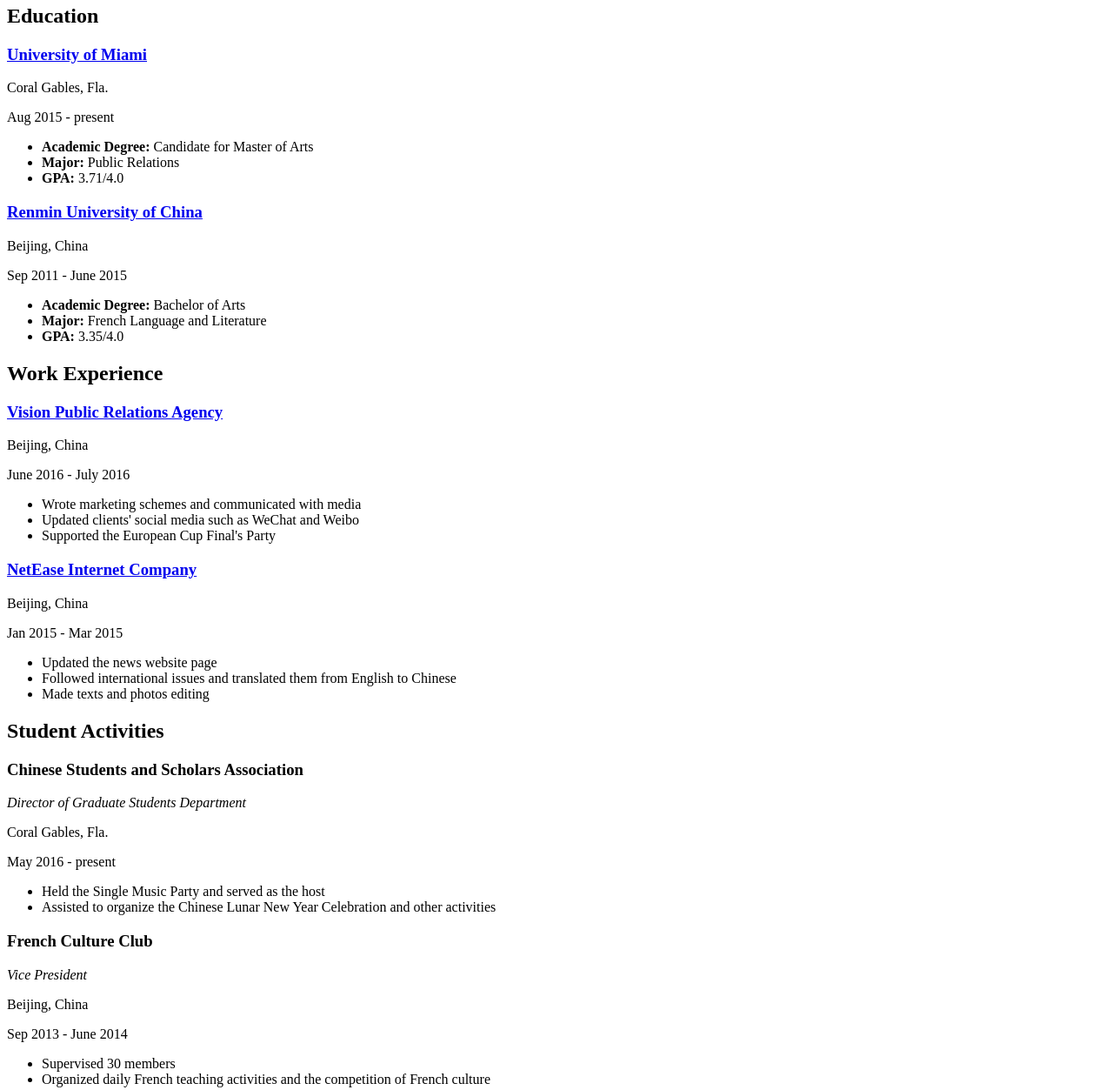
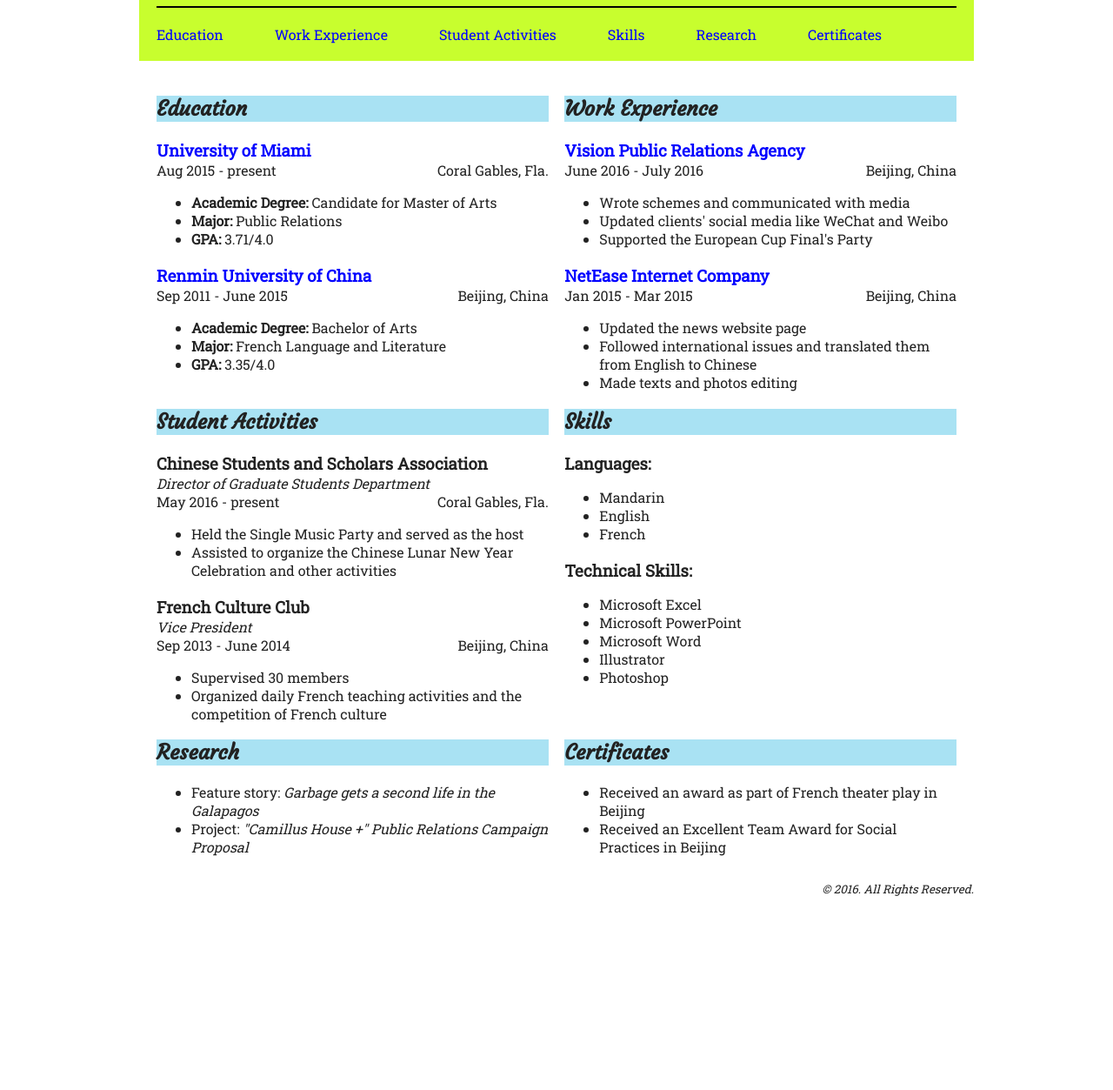
Before and after one commit to fanfeng91/fanfeng91.github.io, a plain HTML site: page resume.html in a window 1280 px wide. Shown: the part 147-1400 px from the top of the page at 87% size. After the commit the page ends 1178 px from the top, so only its background shows below. Drawn offline with Linux system fonts and the light colour scheme.

Commit message:
My final resume
resume with css

```diff
--- a/resume.html
+++ b/resume.html
@@ -3,20 +3,32 @@
   <head>
     <meta charset="UTF-8" />
     <title>Fan Feng's Resume</title>
+    <link href="style.css" rel="stylesheet" />
   </head>
   <body>
+    <div id="container">
     <header>
       <h1>Fan Feng</h1>
       <p>305-812-6133</p>
       <p>fxf91@miami.edu</p>
+      <nav>
+        <ul>
+          <li><a href="#education">Education</a></li>
+          <li><a href="#workexperience">Work Experience</a></li>
+          <li><a href="#studentactivities">Student Activities</a></li>
+          <li><a href="#skills">Skills</a></li>
+          <li><a href="#research">Research</a></li>
+          <li><a href="#certificates">Certificates</a></li>
+        </ul>
+      </nav>
     </header>
 
     <main>
-  <section>
+    <section id="education">
       <h2>Education</h2>
       <article>
         <h3><a href="http://welcome.miami.edu">University of Miami</a></h3>
-    <p>Coral Gables, Fla.</p>
+        <p class="address">Coral Gables, Fla.</p>
         <p>Aug 2015 - present</p>
         <ul>
           <li><strong>Academic Degree: </strong>Candidate for Master of Arts</li>
@@ -26,7 +38,7 @@
       </article>
       <article>
         <h3><a href="http://www.ruc.edu.cn">Renmin University of China</a></h3>
-    <p>Beijing, China</p>
+        <p class="address">Beijing, China</p>
         <p>Sep 2011 - June 2015</p>
         <ul>
           <li><strong>Academic Degree: </strong>Bachelor of Arts</li>
@@ -36,21 +48,21 @@
       </article>
     </section>
 
-  <section>
+    <section id="workexperience">
       <h2>Work Experience</h2>
       <article>
         <h3><a href="http://www.visionpr.cn/">Vision Public Relations Agency</a></h3>
-    <p>Beijing, China</p>
+        <p class="address">Beijing, China</p>
         <p>June 2016 - July 2016</p>
         <ul>
-      <li>Wrote marketing schemes and communicated with media</li>
-      <li>Updated clients' social media such as WeChat and Weibo</li>
+          <li>Wrote schemes and communicated with media</li>
+          <li>Updated clients' social media like WeChat and Weibo</li>
           <li>Supported the European Cup Final's Party</li>
         </ul>
       </article>
       <article>
         <h3><a href="http://www.163.com/">NetEase Internet Company</a></h3>
-    <p>Beijing, China
+        <p class="address">Beijing, China
         <p>Jan 2015 - Mar 2015</p>
         <ul>
           <li>Updated the news website page</li>
@@ -60,12 +72,12 @@
       </article>
     </section>
 
-  <section>
+    <section id="studentactivities">
       <h2>Student Activities</h2>
       <article>
         <h3>Chinese Students and Scholars Association</h3>
         <p><em>Director of Graduate Students Department</em></p>
-    <p>Coral Gables, Fla.</p>
+        <p class="address">Coral Gables, Fla.</p>
         <p>May 2016 - present</p>
         <ul>
           <li>Held the Single Music Party and served as the host</li>
@@ -75,7 +87,7 @@
       <article>
         <h3>French Culture Club</h3>
         <p><em>Vice President</em></p>
-    <p>Beijing, China</p>
+        <p class="address">Beijing, China</p>
         <p>Sep 2013 - June 2014</p>
         <ul>
           <li>Supervised 30 members</li>
@@ -84,7 +96,7 @@
       </article>
     </section>
 
-  <section>
+    <section id="skills">
       <h2>Skills</h2>
       <article>
         <h3>Languages:</h3>
@@ -106,15 +118,15 @@
       </article>
     </section>
 
-  <section>
-  <h2>Researches</h2>
+    <section id="research">
+      <h2>Research</h2>
         <ul>
           <li>Feature story: <em>Garbage gets a second life in the Galapagos</em></li>
           <li>Project: <em>"Camillus House +" Public Relations Campaign Proposal</em></li>
         </ul>
     </section>
 
-  <section>
+    <section id="certificates">
       <h2>Certificates</h2>
         <ul>
           <li>Received an award as part of French theater play in Beijing</li>
@@ -126,5 +138,6 @@
     <footer>
       <p><small>&copy; 2016. All Rights Reserved.</small></p>
     </footer>
+    </div>
   </body>
 </html>
--- /dev/null
+++ b/style.css
@@ -0,0 +1,103 @@
+@import url('https://fonts.googleapis.com/css?family=Roboto+Slab');
+@import url('https://fonts.googleapis.com/css?family=Courgette');
+body {
+  font-size: 16px;
+  font-family: 'Roboto Slab', serif;
+  color: #222;
+}
+#container {
+  max-width: 960px;
+  min-width: 320px;
+  margin: 0 auto;
+}
+header {
+  background-color: #C8FE2E;
+  padding: 20px;
+  margin-top: 20px;
+}
+h1 {
+  text-align: center;
+  font-family: 'Courgette', cursive;
+}
+header p {
+  display: inline-block;
+  margin-left: 250px;
+  margin-bottom: 10px;
+}
+nav ul {
+  list-style-type: none;
+  margin: 0;
+  padding-left: 0;
+  border-top: 2px solid black;
+}
+nav li {
+  display: inline-block;
+  margin-right: 55px;
+  margin-top: 20px;
+}
+main {
+  margin-top: 20px;
+  padding: 20px;
+}
+section {
+  width: 49%;
+}
+h2 {
+  margin-top: 0;
+  background-color: #A9E2F3;
+  font-family: 'Courgette', cursive;
+}
+article {
+  position: relative;
+}
+h3 {
+  margin-bottom: 0;
+}
+p {
+  margin-top: 0;
+  margin-bottom: 0;
+}
+a {
+  color: blue;
+  text-decoration: none;
+}
+a:visited {
+  color: #444;
+}
+a:hover {
+  color: red;
+}
+#education {
+  float: left;
+  height: 360px;
+}
+#workexperience {
+  float: right;
+  height: 360px;
+}
+#studentactivities {
+  float: left;
+  height: 380px;
+}
+#skills {
+  float: right;
+  height: 380px;
+}
+#research {
+  float: left;
+  height: 160px;
+}
+#certificates {
+  float: right;
+  height: 160px;
+}
+.address {
+  position: absolute;
+  right: 0;
+}
+footer {
+  float: right;
+  overflow: auto;
+  height: auto;
+  font-style: italic;
+}
```
Lines whose indentation alone changed are shown as unchanged.
